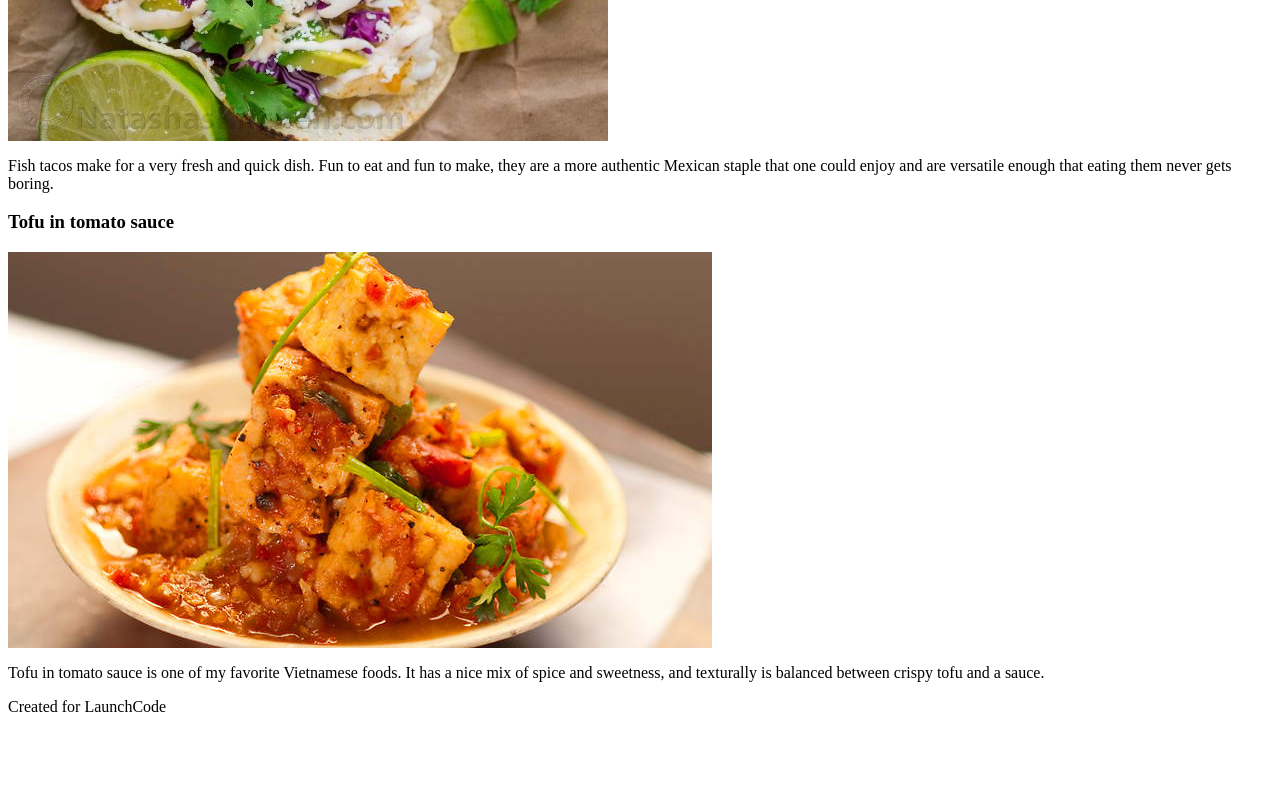
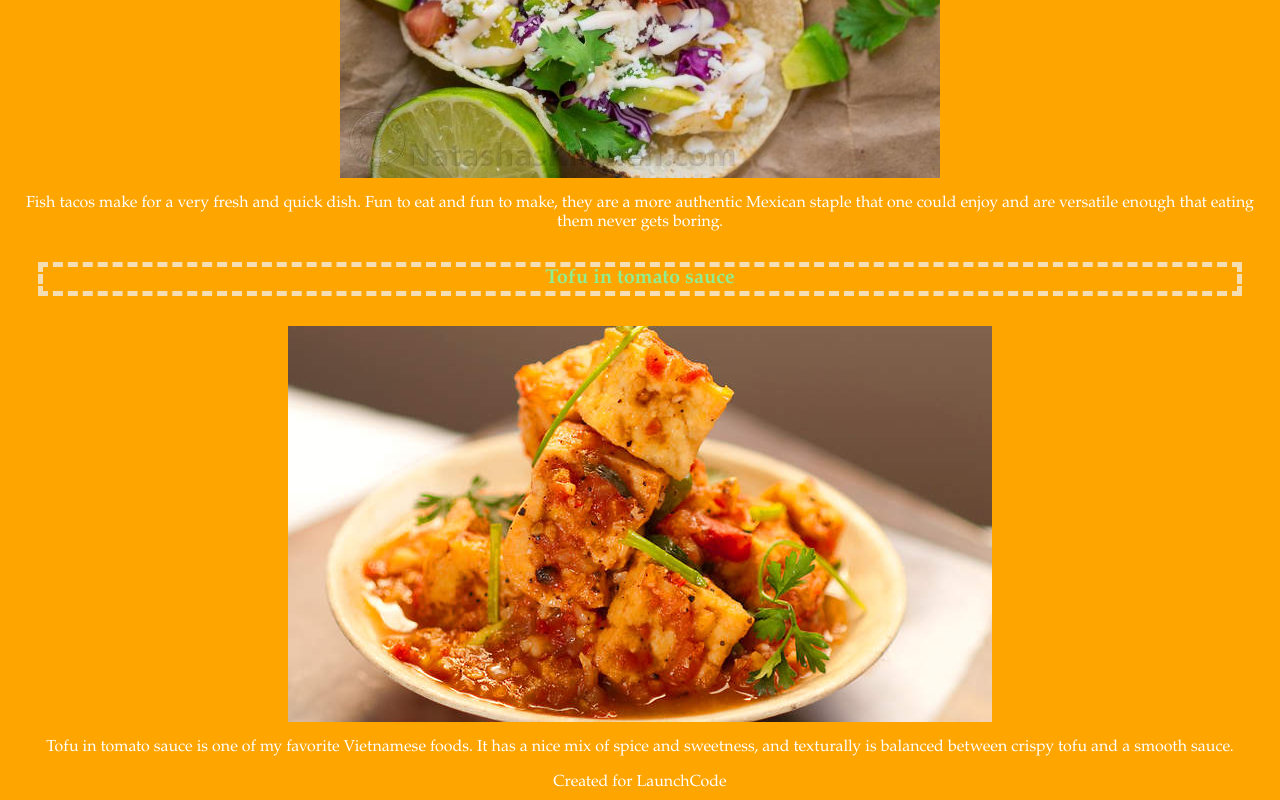
Before and after one commit to tomaspramod/html-me-something, a plain HTML site: page index.html in a window 1280 px wide. Shown: the part 953-1753 px from the top of the page. Before the commit the page ends 1677 px from the top, so only its background shows below. Drawn offline with Linux system fonts and the light colour scheme; files whose address does not match are found by name.

Commit message:
changed style

```diff
--- a/index.html
+++ b/index.html
@@ -1,6 +1,12 @@
+<link rel="stylesheet" href="style.css">
+
+
+<head>
 <p>Tomas Pramod</p>
 
 <h1>My website!</h1>
+
+</head>
 
 <main>
 <h2>This website will tell you all about my favorite foods &amp show you some pictures!</h2>
@@ -16,8 +22,10 @@
     <img src="C:\Users\tomaspramod\lc101\html-me-something\images\R25-Tomato-Tofu-1.jpg">
     <p>
         Tofu in tomato sauce is one of my favorite Vietnamese foods. It has a nice mix of spice and sweetness, and texturally is balanced
-        between crispy tofu and a sauce.
+        between crispy tofu and a smooth sauce.
     </p>
+
+
 
 
 </main>
--- /dev/null
+++ b/style.css
@@ -0,0 +1,9 @@
+* {background-color: orange;
+color: white;
+text-align: center;
+font-family:Book Antiqua;}
+
+h3{color: lightgreen;
+font-size:20px;
+border:5px dashed wheat;
+margin:30px;}
```
